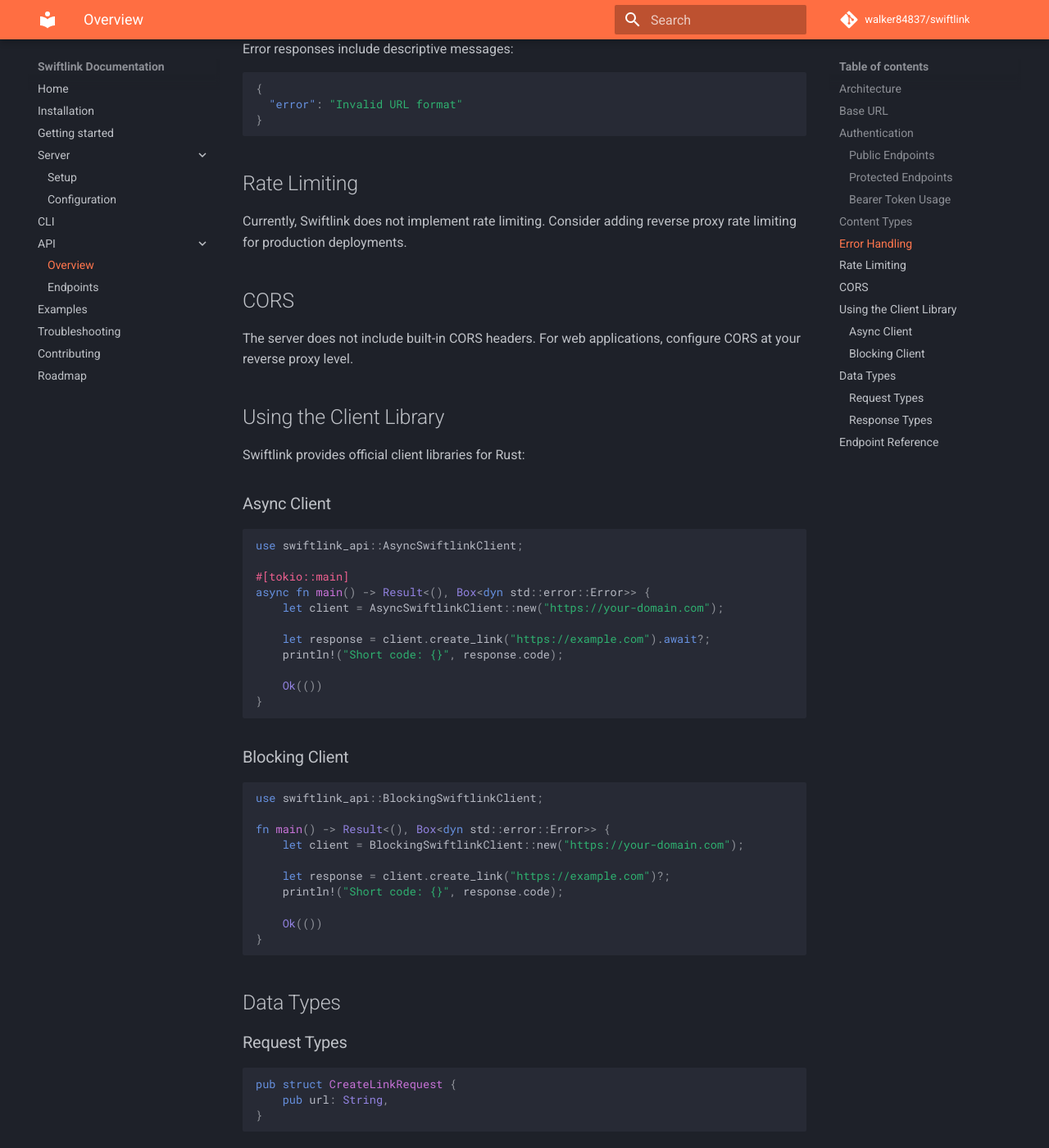
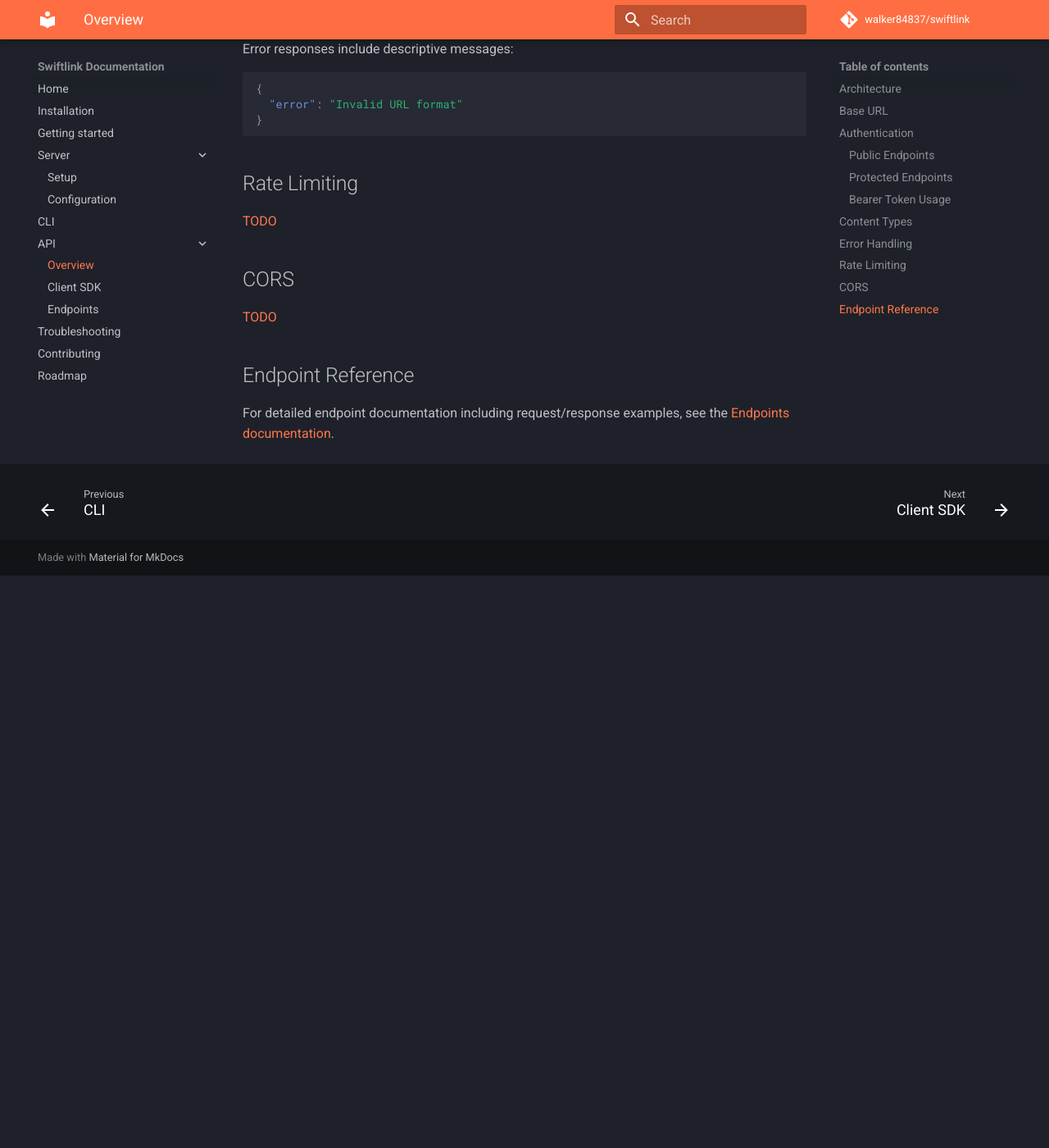
Before and after one commit to walker84837/swiftlink, an MkDocs documentation site: the page built from docs/content/api/index.md, in a window 1280 px wide and 1400 px high, scrolled down 1713 px. Shown: the whole window at 82% size. Built offline with MkDocs 1.6.1 and Material for MkDocs 9.7.7, drawn with Linux system fonts in a browser that asks for light colours; comment, search, counter and statistics services are not loaded; after the commit the page ends 2415 px from its top, so only the background shows below that; some of the changed text lies outside the part shown.

Commit message:
docs(api): restructure and add Rust SDK documentation
The API docs were simplified and client SDK examples were moved to
their own page to reduce clutter and improve clarity. Placeholders were
added for future features like rate limiting and CORS headers.

````diff
--- a/docs/content/api/index.md
+++ b/docs/content/api/index.md
@@ -23,14 +23,17 @@
 Swiftlink uses a simple bearer token authentication system:
 
 ### Public Endpoints
+
 - `POST /api/create` - Create short links
 - `GET /api/info/{code}` - Get link information
 - `GET /{code}` - Redirect to original URL
 
 ### Protected Endpoints
+
 - `DELETE /{code}` - Delete short links (requires bearer token)
 
 ### Bearer Token Usage
+
 For protected endpoints, include the token in the `Authorization` header:
 
 ```http
@@ -68,67 +71,11 @@
 
 ## Rate Limiting
 
-Currently, Swiftlink does not implement rate limiting. Consider adding reverse proxy rate limiting for production deployments.
+[TODO](../roadmap.md)
 
 ## CORS
 
-The server does not include built-in CORS headers. For web applications, configure CORS at your reverse proxy level.
-
-## Using the Client Library
-
-Swiftlink provides official client libraries for Rust:
-
-### Async Client
-```rust
-use swiftlink_api::AsyncSwiftlinkClient;
-
-#[tokio::main]
-async fn main() -> Result<(), Box<dyn std::error::Error>> {
-    let client = AsyncSwiftlinkClient::new("https://your-domain.com");
-
-    let response = client.create_link("https://example.com").await?;
-    println!("Short code: {}", response.code);
-
-    Ok(())
-}
-```
-
-### Blocking Client
-```rust
-use swiftlink_api::BlockingSwiftlinkClient;
-
-fn main() -> Result<(), Box<dyn std::error::Error>> {
-    let client = BlockingSwiftlinkClient::new("https://your-domain.com");
-
-    let response = client.create_link("https://example.com")?;
-    println!("Short code: {}", response.code);
-
-    Ok(())
-}
-```
-
-## Data Types
-
-### Request Types
-```rust
-pub struct CreateLinkRequest {
-    pub url: String,
-}
-```
-
-### Response Types
-```rust
-pub struct CreateLinkResponse {
-    pub code: String,
-    pub url: String,
-}
-
-pub struct InfoResponse {
-    pub code: String,
-    pub url: String,
-    pub created_at: i64,
-}
-```
+[TODO](../roadmap.md)
 
 ## Endpoint Reference
 
--- a/docs/mkdocs.yml
+++ b/docs/mkdocs.yml
@@ -41,8 +41,8 @@
   - CLI: cli/swiftclient.md
   - API:
       - Overview: api/index.md
+      - Client SDK: api/sdk.md
       - Endpoints: api/endpoints.md
-  - Examples: examples.md
   - Troubleshooting: troubleshooting.md
   - Contributing: contributing.md
   - Roadmap: roadmap.md
````
Also changed, not shown: docs/content/api/sdk.md (added, +63 -0 lines), docs/content/roadmap.md (+4 -3 lines).
